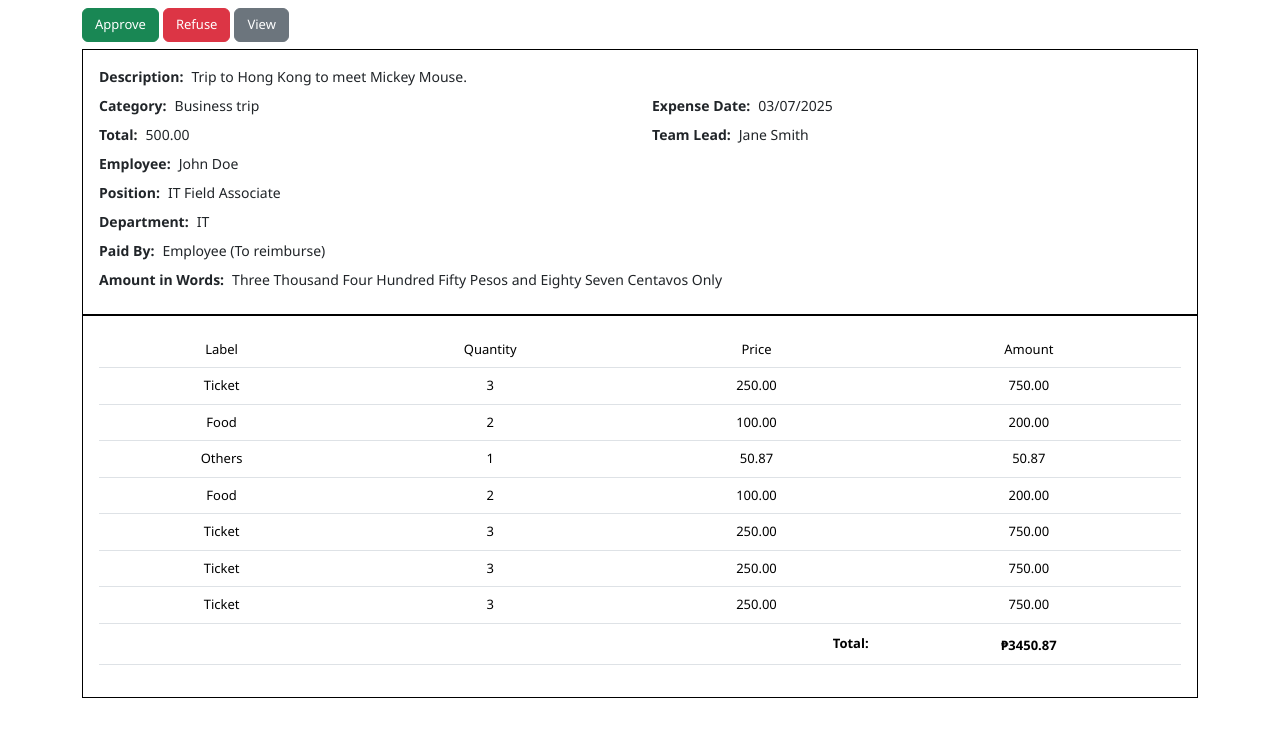
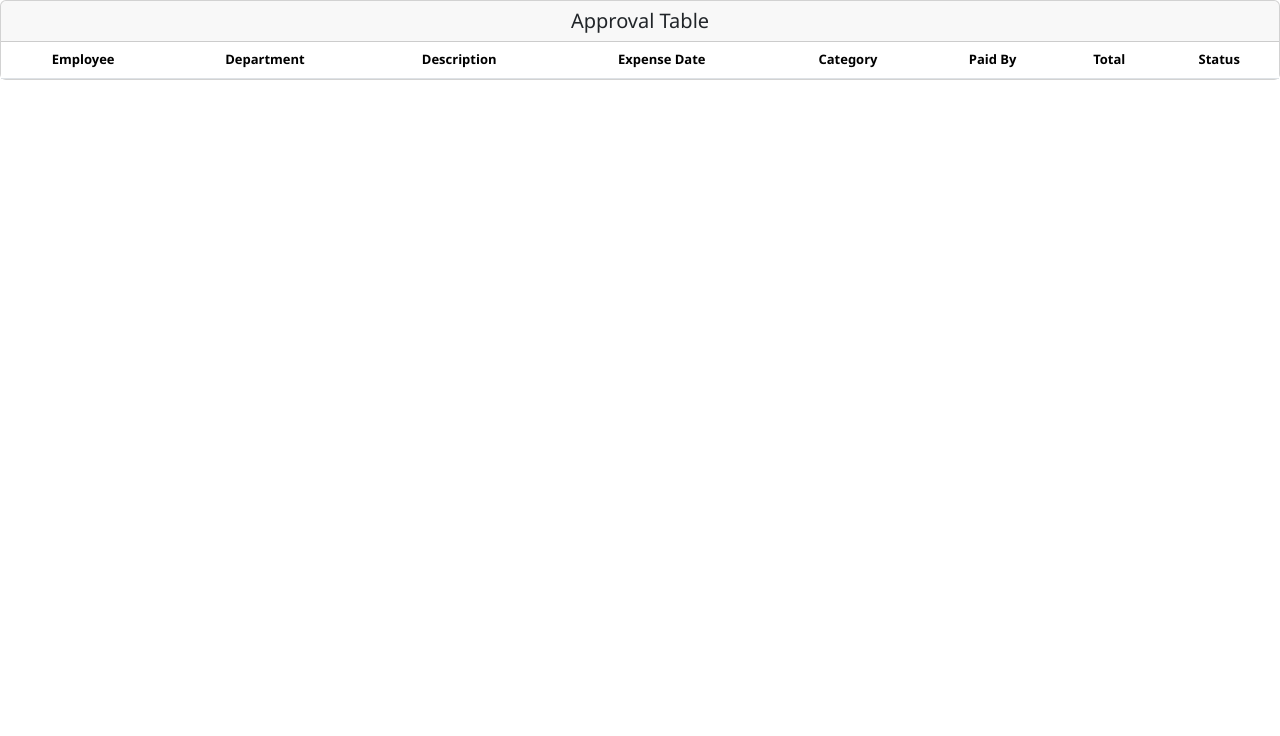
Before and after one commit to RaymondJAT/BudgetMonitoringTL, a React (Vite) app in the folder BudgetMonitoringTL/: page / in a window 1280 px wide. Shown: the top 736 px of the page. Built offline with nearby package versions, Linux system fonts and the light colour scheme.

Commit message:
[ADDED] - table

```diff
--- a/BudgetMonitoringTL/src/App.jsx
+++ b/BudgetMonitoringTL/src/App.jsx
@@ -2,6 +2,7 @@ import React from "react";
 import "bootstrap/dist/css/bootstrap.min.css";
 import "./index.css";
 import ApprovalForm from "./components/ApprovalForm";
+import TeamLead from "./pages/TeamLead";
 
 function App() {
   const requestData = {
@@ -19,7 +20,8 @@ function App() {
 
   return (
     <>
-      <ApprovalForm data={requestData} />
+      {/* <ApprovalForm data={requestData} /> */}
+      <TeamLead />
     </>
   );
 }
--- a/BudgetMonitoringTL/src/components/DataTable.jsx
+++ b/BudgetMonitoringTL/src/components/DataTable.jsx
@@ -4,13 +4,13 @@ import { numberToWords } from "../js/numberToWords";
 
 const DataTable = ({ setAmountInWords, setParticulars }) => {
   const [tableData] = useState([
-    { label: "Ticket", quantity: 3, price: 250 },
+    { label: "Ticket", quantity: 4, price: 250 },
     { label: "Food", quantity: 2, price: 100 },
     { label: "Others", quantity: 1, price: 50.87 },
     { label: "Food", quantity: 2, price: 100 },
-    { label: "Ticket", quantity: 3, price: 250 },
-    { label: "Ticket", quantity: 3, price: 250 },
-    { label: "Ticket", quantity: 3, price: 250 },
+    { label: "Ticket", quantity: 3, price: 250.99 },
+    { label: "Ticket", quantity: 1, price: 250 },
+    { label: "Ticket", quantity: 2, price: 250 },
   ]);
 
   useEffect(() => {
--- a/BudgetMonitoringTL/src/components/PrintModal.jsx
+++ b/BudgetMonitoringTL/src/components/PrintModal.jsx
@@ -82,7 +82,7 @@ const PrintModal = ({ show, onHide, data, amountInWords }) => {
                       <strong>Total:</strong>
                     </td>
                     <td className="text-center">
-                      <strong>{totalAmount.toFixed(2)}</strong>
+                      <strong>₱{totalAmount.toFixed(2)}</strong>
                     </td>
                   </tr>
                   <tr>
--- a/BudgetMonitoringTL/src/index.css
+++ b/BudgetMonitoringTL/src/index.css
@@ -2,7 +2,7 @@
   padding: 0;
   margin: 0;
   box-shadow: none;
-  text-align: center;
+  /* text-align: center; */
   font-family: "Segoe UI", Tahoma, Geneva, Verdana, sans-serif;
 }
 
@@ -73,6 +73,11 @@ tfoot strong {
   font-size: 13px;
 }
 
+.admin-table th {
+  font-size: 13px;
+  font-weight: 700;
+}
+
 /* Responsive spacing */
 @media (max-width: 768px) {
   .custom-btn {
--- /dev/null
+++ b/BudgetMonitoringTL/src/pages/TeamLead.jsx
@@ -0,0 +1,31 @@
+import React from "react";
+import { Table, Card } from "react-bootstrap";
+
+const TeamLead = () => {
+  return (
+    <Card className="w-auto">
+      <Card.Header as="h5" className="text-center">
+        Approval Table
+      </Card.Header>
+      <Card.Body className="p-0">
+        <Table hover className="admin-table m-0">
+          <thead>
+            <tr className="text-center">
+              <th>Employee</th>
+              <th>Department</th>
+              <th>Description</th>
+              <th>Expense Date</th>
+              <th>Category</th>
+              <th>Paid By</th>
+              <th>Total</th>
+              <th>Status</th>
+            </tr>
+          </thead>
+          <tbody></tbody>
+        </Table>
+      </Card.Body>
+    </Card>
+  );
+};
+
+export default TeamLead;
```
